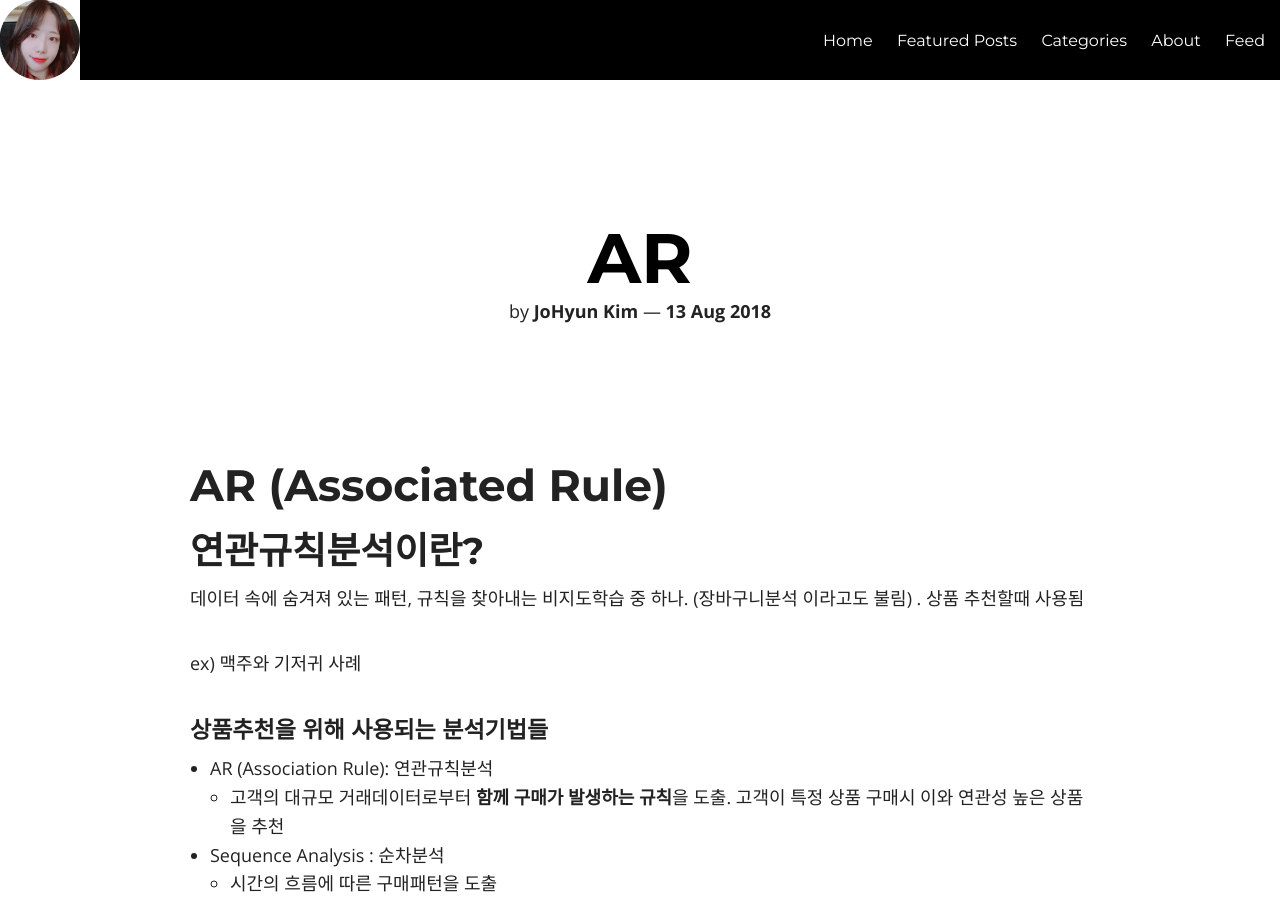
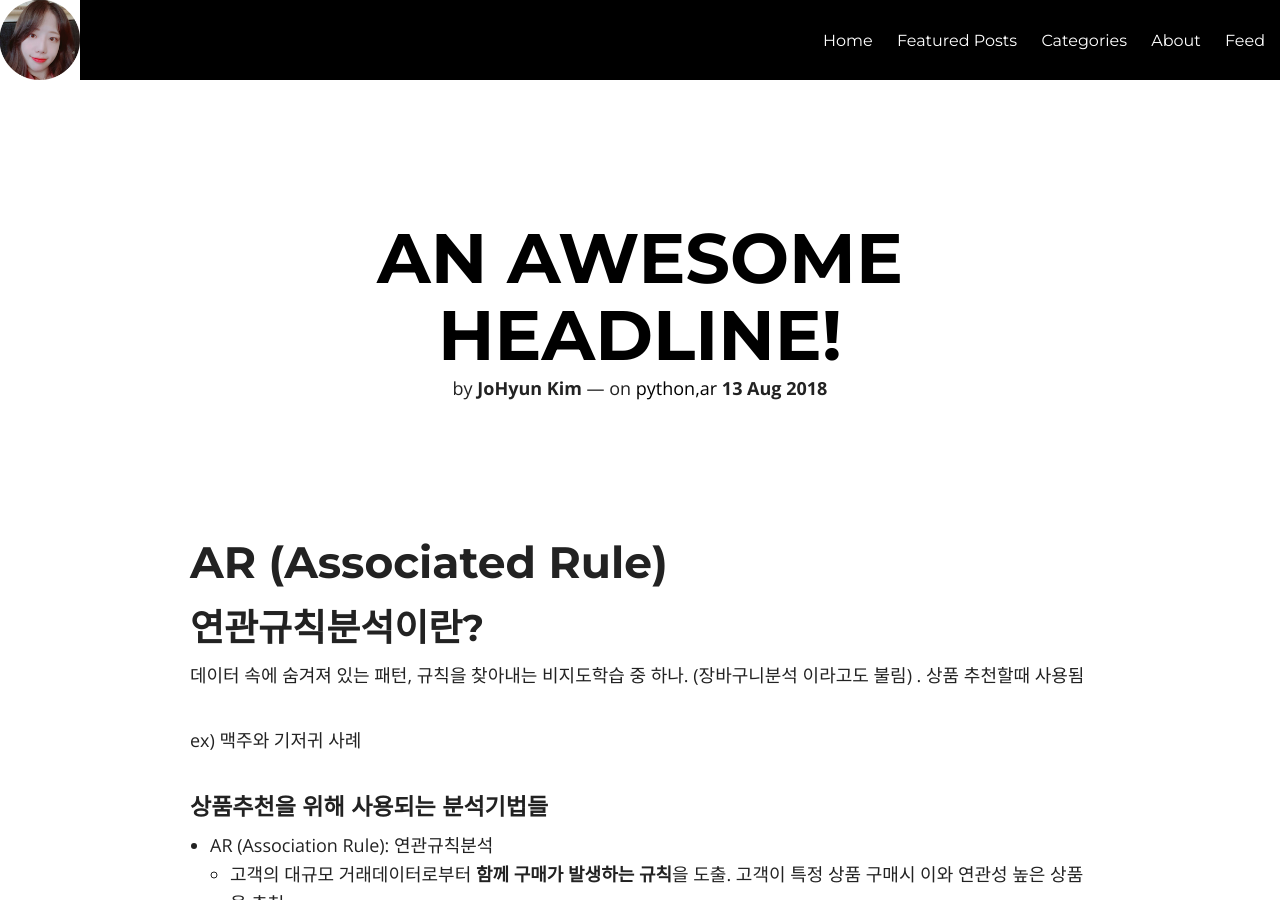
Before and after one commit to zimkjh/zimkjh.github.io, a Jekyll site: the page built from _posts/2018-08-13-AR.md, in a window 1280 px wide and 900 px high. Built offline with Jekyll 4.4.1, drawn with Linux system fonts in a browser that asks for light colours; nearby versions of some CDN libraries; our own code applies the rules of GitHub Pages for plain Markdown files; comment, search, counter and statistics services are not loaded.

Commit message:
Update 2018-08-13-AR.md

```diff
--- a/_posts/2018-08-13-AR.md
+++ b/_posts/2018-08-13-AR.md
@@ -1,3 +1,14 @@
+---
+layout: post
+published: true
+mathjax: true
+featured: true
+comments: true
+title: An Awesome Headline!
+categories:
+  - python
+tags: 'python,ar'
+---
 # AR (Associated Rule)
 
 
```
